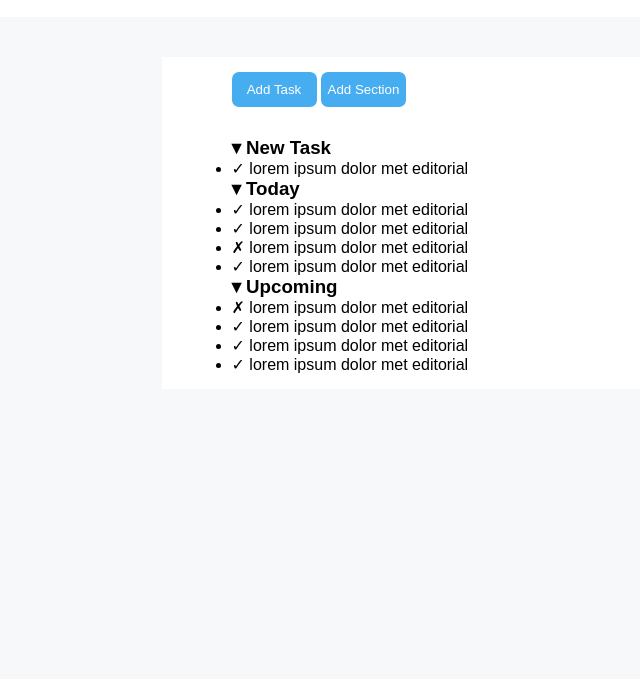
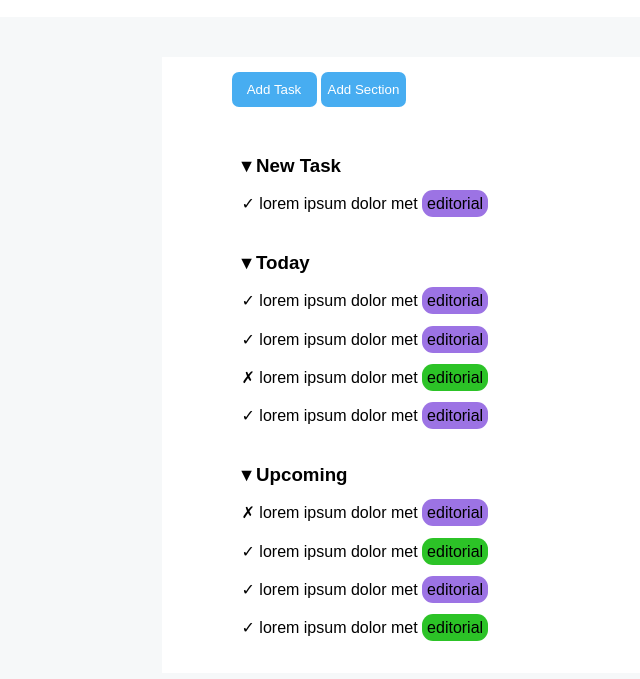
Before and after one commit to trelefede/html-css-toboolist, a plain HTML site: page index.html in a window 1280 px wide. Shown: the part 73-752 px from the top of the page, without its empty margins (0-640 px from the left). Drawn offline with Linux system fonts and the light colour scheme.

Commit message:
formattato tag to do list e spazi interlinea corpo centrale

```diff
--- a/css/style.css
+++ b/css/style.css
@@ -55,3 +55,25 @@ nav input {
 .formattazione-corpocentrale {
     padding: 15px 70px 15px;
 }
+
+.formattazione-section {
+    line-height: 240%;
+    padding: 10px;
+
+}
+
+ul {
+    list-style: none;
+}
+
+li span {
+    background-color: #9c73e4;
+    border-radius: 11px;
+    padding: 5px;
+}
+
+.different-tag {
+    background-color: #2cc327;
+    border-radius: 11px;
+    padding: 5px;
+}
--- a/index.html
+++ b/index.html
@@ -35,7 +35,7 @@
             <div class="formattazione-corpocentrale">
 
                 <!-- new task -->
-                <section>
+                <section class="formattazione-section">
                     <h3> &#9662; New Task</h3>
                     <ul>
                         <li> &#10003; lorem ipsum dolor met <span>editorial</span></li>
@@ -43,24 +43,24 @@
                 </section>
 
                 <!-- today -->
-                <section>
+                <section class="formattazione-section">
                     <h3> &#9662; Today</h3>
                     <ul>
                         <li> &#10003; lorem ipsum dolor met <span>editorial</span></li>
                         <li> &#10003; lorem ipsum dolor met <span>editorial</span></li>
-                        <li> &#10007; lorem ipsum dolor met <span>editorial</span></li>
+                        <li> &#10007; lorem ipsum dolor met <span class="different-tag">editorial</span></li>
                         <li> &#10003; lorem ipsum dolor met <span>editorial</span></li>
                     </ul>
                 </section>
 
                 <!-- Upcoming -->
-                <section>
+                <section class="formattazione-section">
                     <h3> &#9662; Upcoming</h3>
                     <ul>
                         <li> &#10007; lorem ipsum dolor met <span>editorial</span></li>
+                        <li> &#10003; lorem ipsum dolor met <span class="different-tag">editorial</span></li>
                         <li> &#10003; lorem ipsum dolor met <span>editorial</span></li>
-                        <li> &#10003; lorem ipsum dolor met <span>editorial</span></li>
-                        <li> &#10003; lorem ipsum dolor met <span>editorial</span></li>
+                        <li> &#10003; lorem ipsum dolor met <span class="different-tag">editorial</span></li>
                     </ul>
                 </section>
 
```
